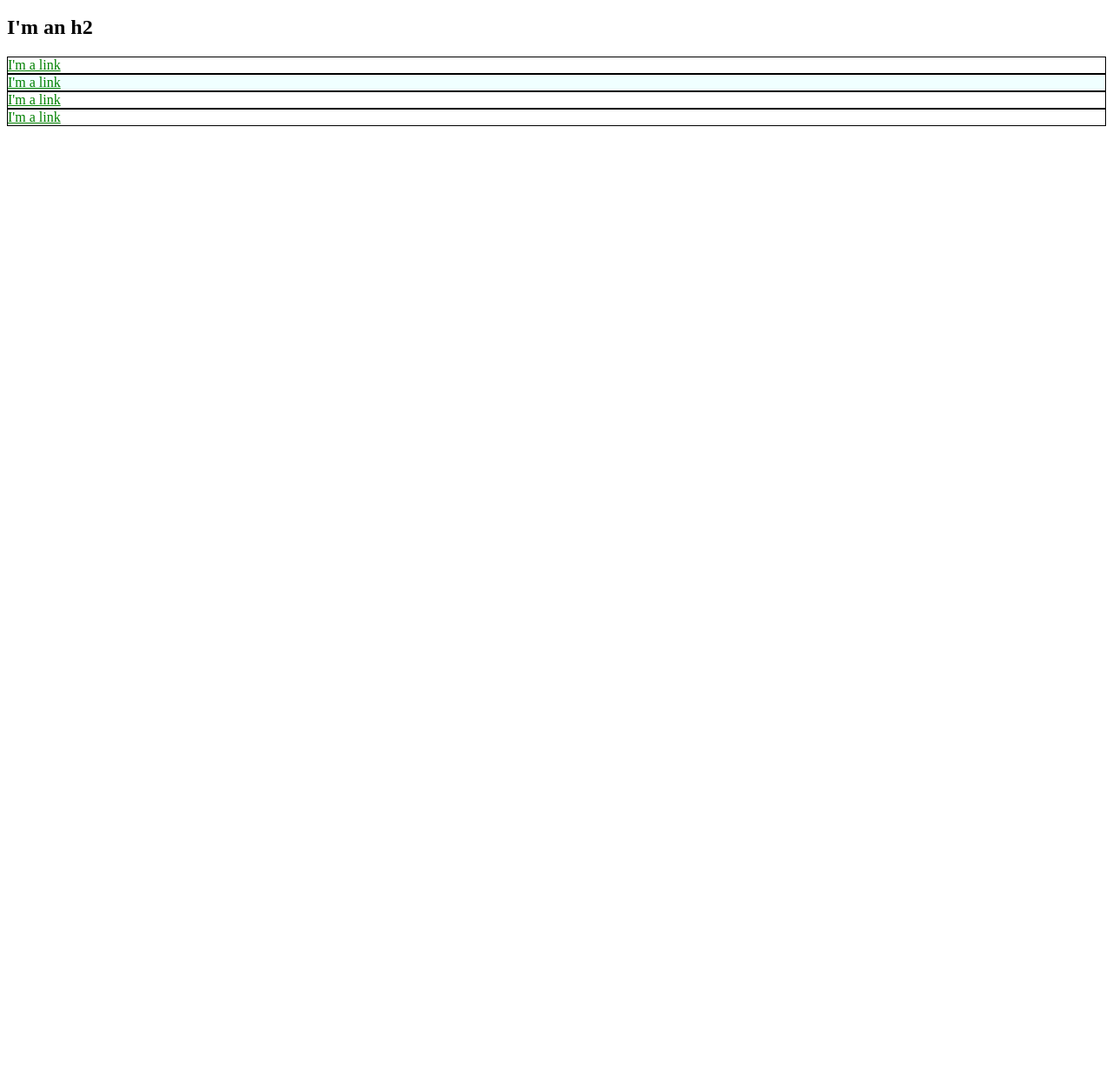
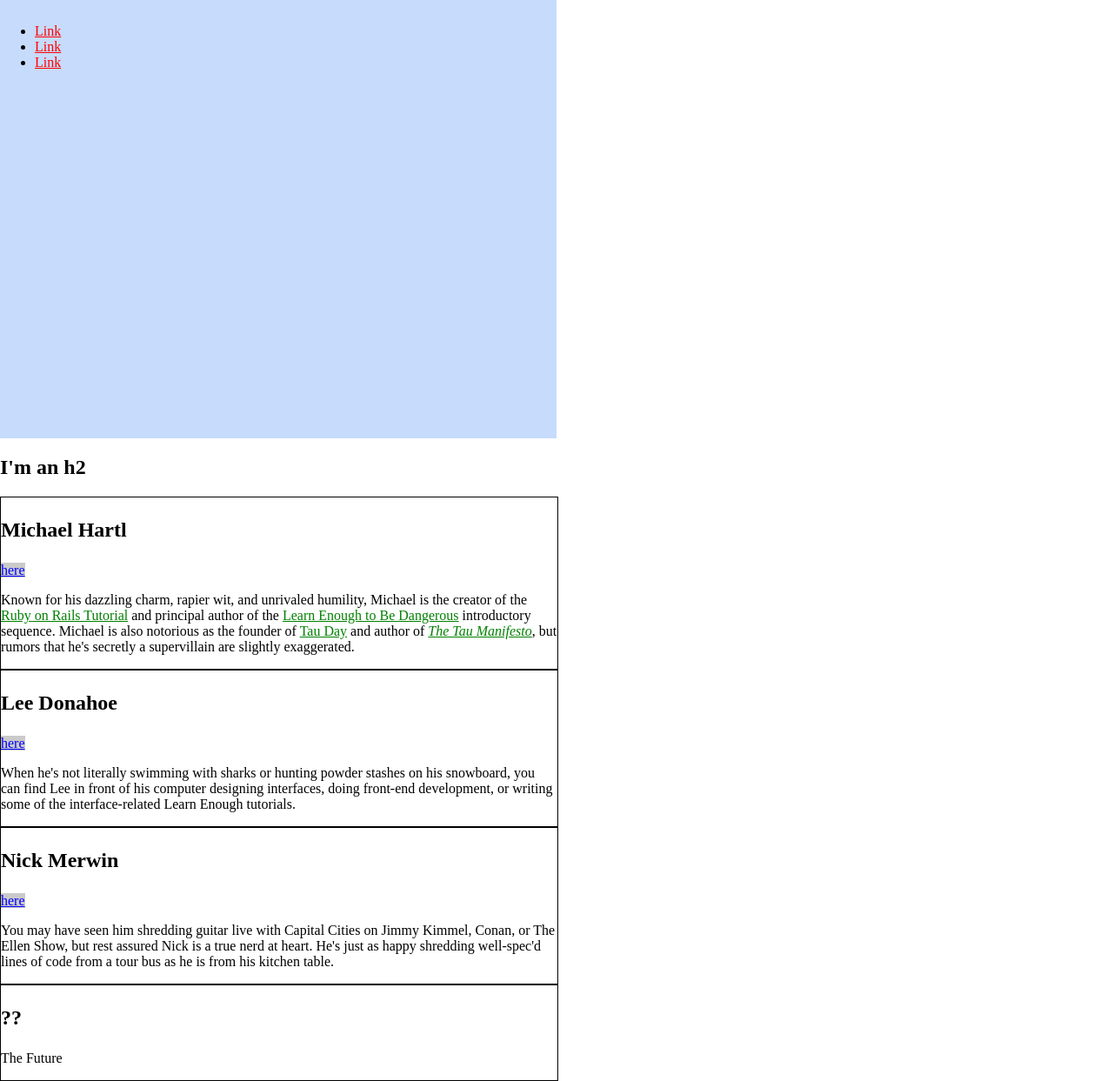
Before and after one commit to jpallard6120/Learn-Enough-CSS-and-Layout, a plain HTML site: page index.html in a window 1280 px wide. Shown: the part 136-1379 px from the top of the page at 87% size. Before the commit the page ends 800 px from the top, so only its background shows below. Drawn offline with Linux system fonts and the light colour scheme.

Commit message:
Style changes

```diff
--- a/index.html
+++ b/index.html
@@ -1,33 +1,61 @@
-<!DOCTYPE html>
 <html>
   <head>
     <title>Test Page: Don't Panic</title>
     <meta charset="utf-8">
     <style>
+        /* GLOBAL STYLES */
+        html, body {
+            margin: 0;
+            padding: 0;
+        }
+
+        h1 {
+            margin-top: 0;
+            font-size: 7vw;
+        }
+
         a {
-            color: red;
+          color: #f00;
         }
-        #exec-bio {
-            color: lightgray;
+
+        /* HERO STYLE */
+        .full-hero {
+            background-color: #c7dbfc;
+            height: 50vw;
+            width: 50vw;
+        }
+
+        /* SOCIAL STYLES */
+        .social-link {
+          background: rgba(150, 150, 150, 0.5);
+          color: blue;
+        }
+
+        /* BIO STYLES */
+        .bio-wrapper {
+          font-size: 24px;
         }
         .bio-box {
           border: 1px solid black;
+          font-size: 1rem;
+          width: 50%;
         }
-        .bio-box a {
+        .bio-box h3 {
+          font-size: 1.5em;
+        }
+        .bio-copy {
+          font-size: 1em;
+        }
+        .bio-copy a {
           color: green;
-        }
-        #orange {
-            background-color: orange;
-        }
-        .azure {
-            background-color: azure;
         }
       </style>
   </head>
   <body>
+    <div class="full-hero hero-home">
         <h1>I'm an h1</h1>
         <ul>
-      <li id="orange">
+        <li>
             <a href="https://example.com/">Link</a>
         </li>
         <li>
@@ -37,18 +65,58 @@
             <a href="https://example.com/">Link</a>
         </li>
         </ul>
+    </div>
     <h2>I'm an h2</h2>
-    <div id="exec-bio" class="bio-box">
-      <a href="https://example.com/">I'm a link</a>
+    <div class="bio-wrapper">
+        <div class="bio-box">
+        <h3>Michael Hartl</h3>
+        <a href="https://twitter.com/mhartl" class="social-link">here</a>
+        <div class="bio-copy">
+            <p>
+                Known for his dazzling charm, rapier wit, and unrivaled humility,
+                Michael is the creator of the
+                <a href="https://www.railstutorial.org/">Ruby on Rails
+                Tutorial</a> and principal author of the
+                <a href="https://learnenough.com/">
+                Learn Enough to Be Dangerous</a> introductory sequence. Michael
+                is also notorious as the founder of
+                <a href="http://tauday.com/">Tau Day</a> and author of
+                <a href="http://tauday.com/tau-manifesto"><em>The Tau
+                Manifesto</em></a>, but rumors that he's secretly a supervillain
+                are slightly exaggerated.
+            </p>
         </div>
-    <div class="bio-box azure">
-      <a href="https://example.com/">I'm a link</a>
         </div>
         <div class="bio-box">
-      <a href="https://example.com/">I'm a link</a>
+        <h3>Lee Donahoe</h3>
+        <a href="https://twitter.com/leedonahoe" class="social-link">here</a>
+        <div class="bio-copy">
+            <p>
+                When he's not literally swimming with sharks or hunting powder stashes on
+                his snowboard, you can find Lee in front of his computer designing
+                interfaces, doing front-end development, or writing some of the
+                interface-related Learn Enough tutorials.
+            </p>
+        </div>
         </div>
         <div class="bio-box">
-      <a href="https://example.com/">I'm a link</a>
+        <h3>Nick Merwin</h3>
+        <a href="https://twitter.com/nickmerwin" class="social-link">here</a>
+        <div class="bio-copy">
+            <p>
+                You may have seen him shredding guitar live with Capital Cities on Jimmy
+                Kimmel, Conan, or The Ellen Show, but rest assured Nick is a true nerd at
+                heart. He's just as happy shredding well-spec'd lines of code from a tour
+                bus as he is from his kitchen table.
+            </p>
+        </div>
+        </div>
+        <div class="bio-box">
+        <h3>??</h3>
+        <p>
+            The Future
+        </p>
+        </div>
     </div>
   </body>
 </html>
```
Lines whose indentation alone changed are shown as unchanged.
